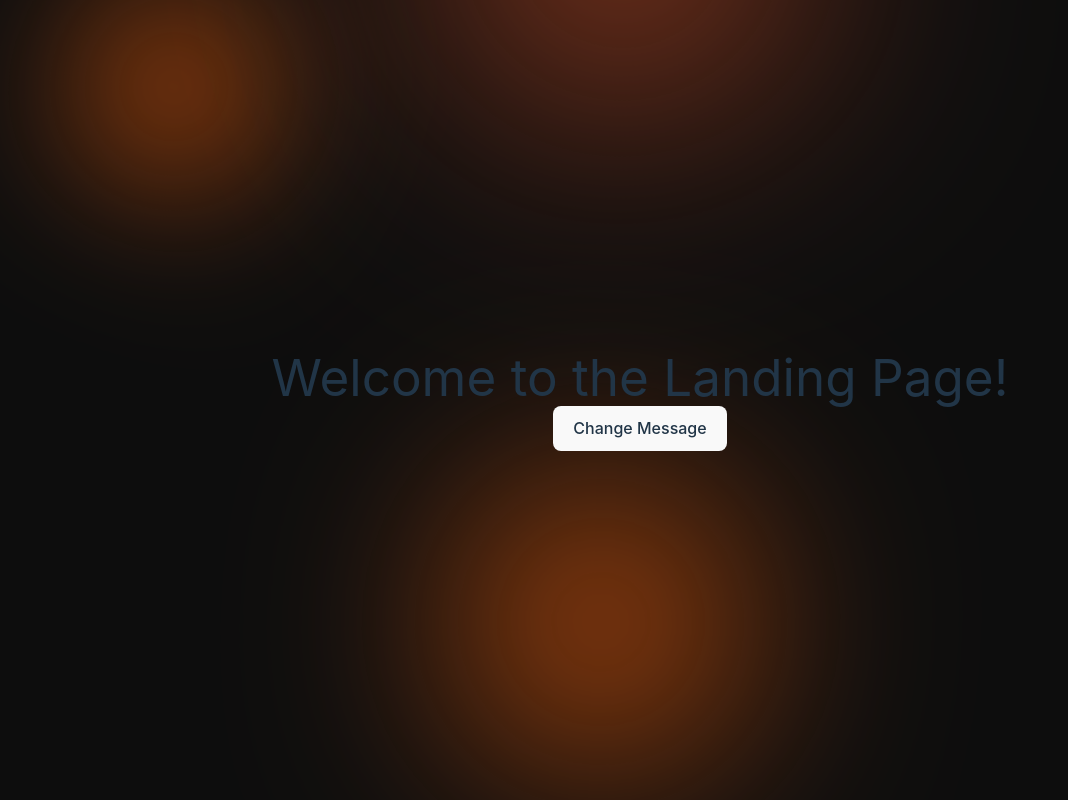
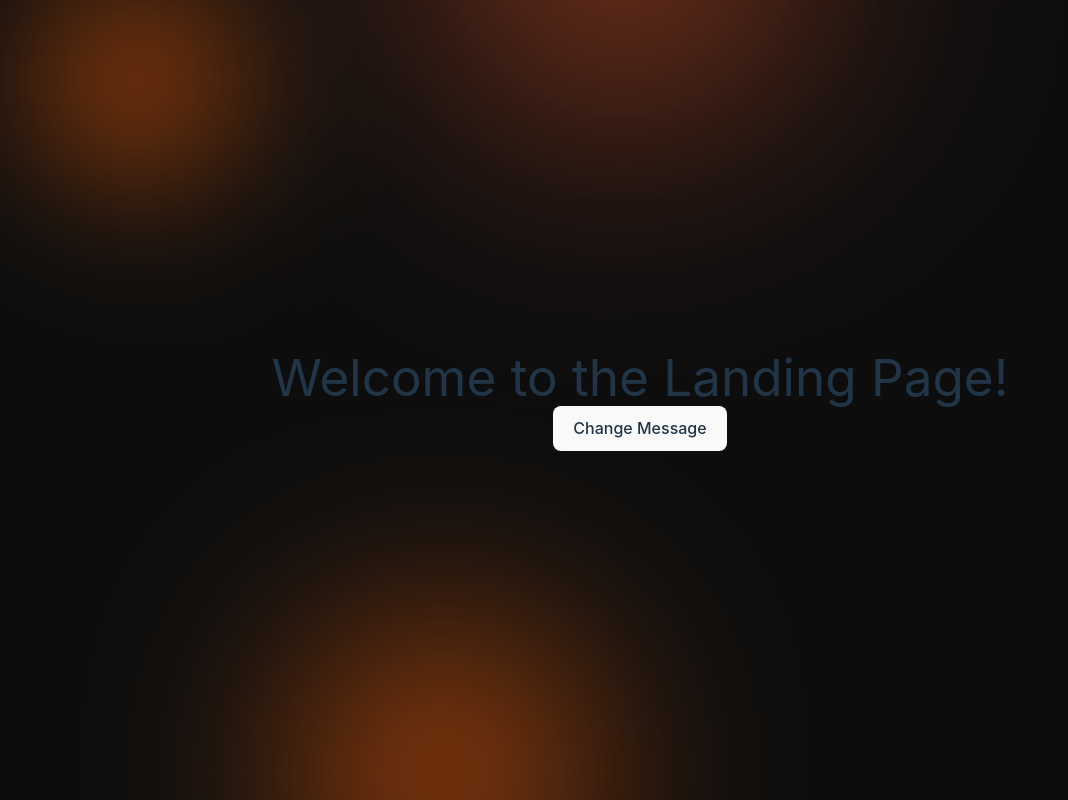
Before and after one commit to Nikhinrajkk/team-hack, a React (Vite) app: page / in a window 1280 px wide. Shown: the whole page, without its empty margins (0-1068 px from the left). Built offline with nearby package versions, Linux system fonts and the light colour scheme.

Commit message:
Adjust transform origins for improved animation alignment

```diff
--- a/src/index.css
+++ b/src/index.css
@@ -136,7 +136,7 @@ body {
 
   animation: loop var(--speed) infinite linear;
   animation-delay: var(--delay);
-  transform-origin: 150% 100%;
+  transform-origin: 150% 50%;
 
   opacity: 0.6;
 }
@@ -159,7 +159,7 @@ body {
 
   animation: loop var(--speed1) infinite linear;
   animation-delay: var(--delay1);
-  transform-origin: 50% 150%;
+  transform-origin: 0% 150%;
 
   opacity: 0.6;
 }
```
